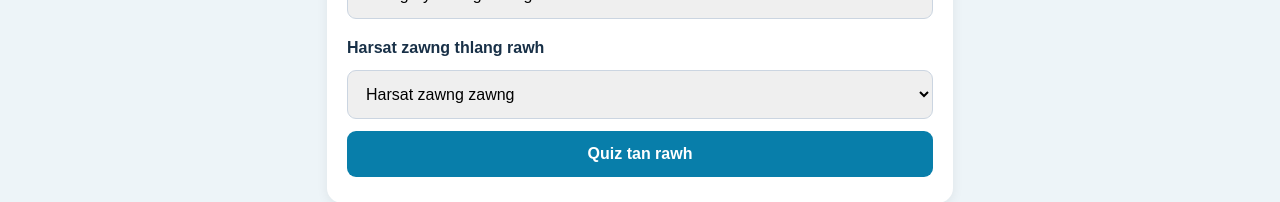
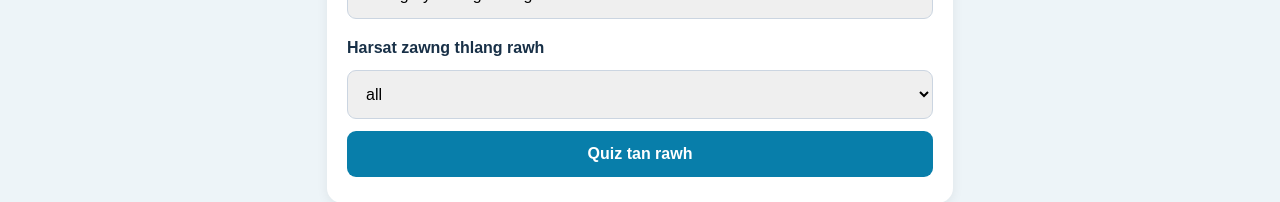
Before and after one commit to aamonlalrempuia-tech/Mizo-quiz, a plain HTML site: page index.html in a window 1280 px wide. Shown: the part 310-512 px from the top of the page. Drawn offline with Linux system fonts and the light colour scheme.

Commit message:
Update index.html

```diff
--- a/index.html
+++ b/index.html
@@ -47,10 +47,10 @@ button:disabled{opacity:.65}
 
 <label>Harsat zawng thlang rawh</label>
 <select id="difficulty">
-<option value="all">Harsat zawng zawng</option>
-<option value="Easy">Awlsam</option>
-<option value="Medium">La tawk</option>
-<option value="Hard">Harsa</option>
+<option value="all">all</option>
+<option value="Easy">easy</option>
+<option value="Medium">midium</option>
+<option value="Hard">hard</option>
 </select>
 <button onclick="startQuiz()">Quiz tan rawh</button>
 </section>
```
